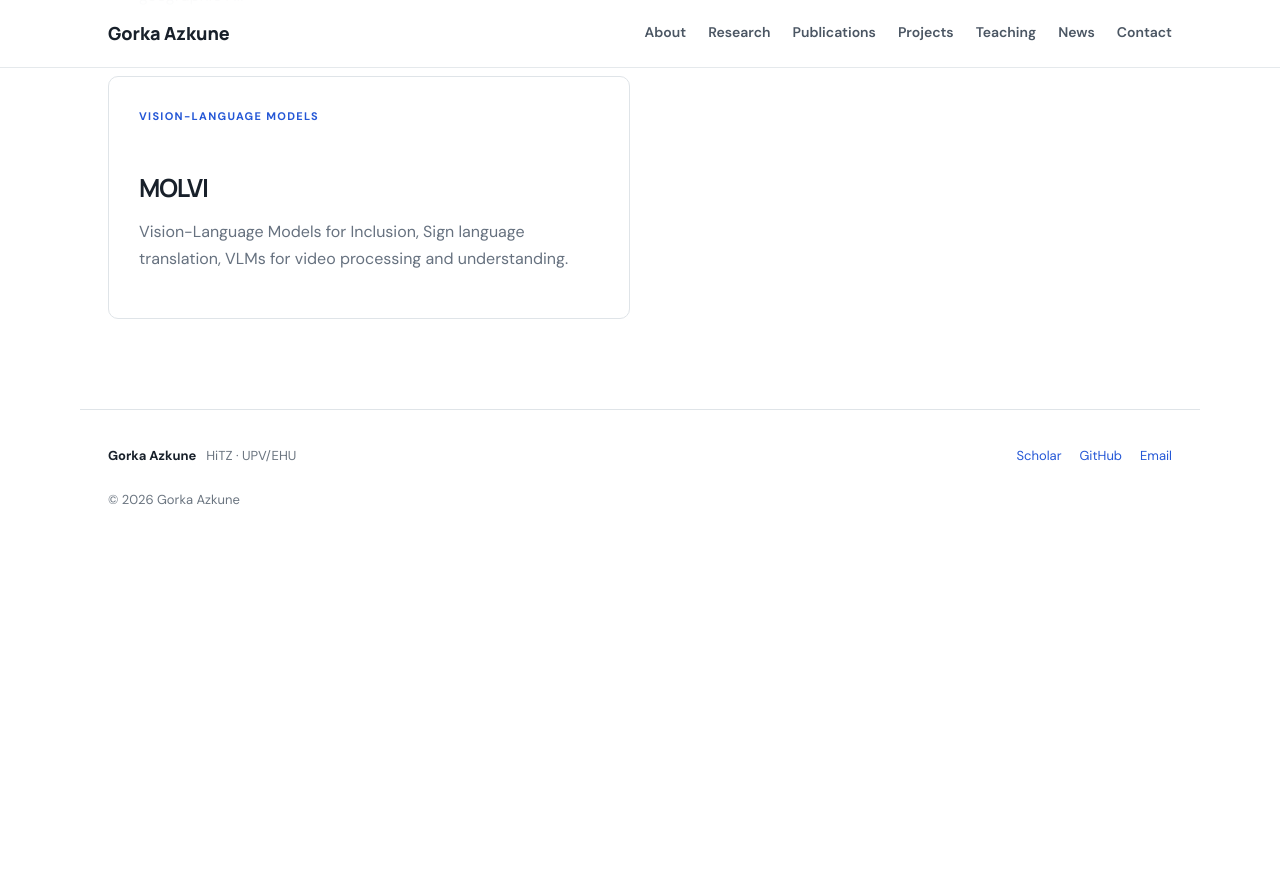
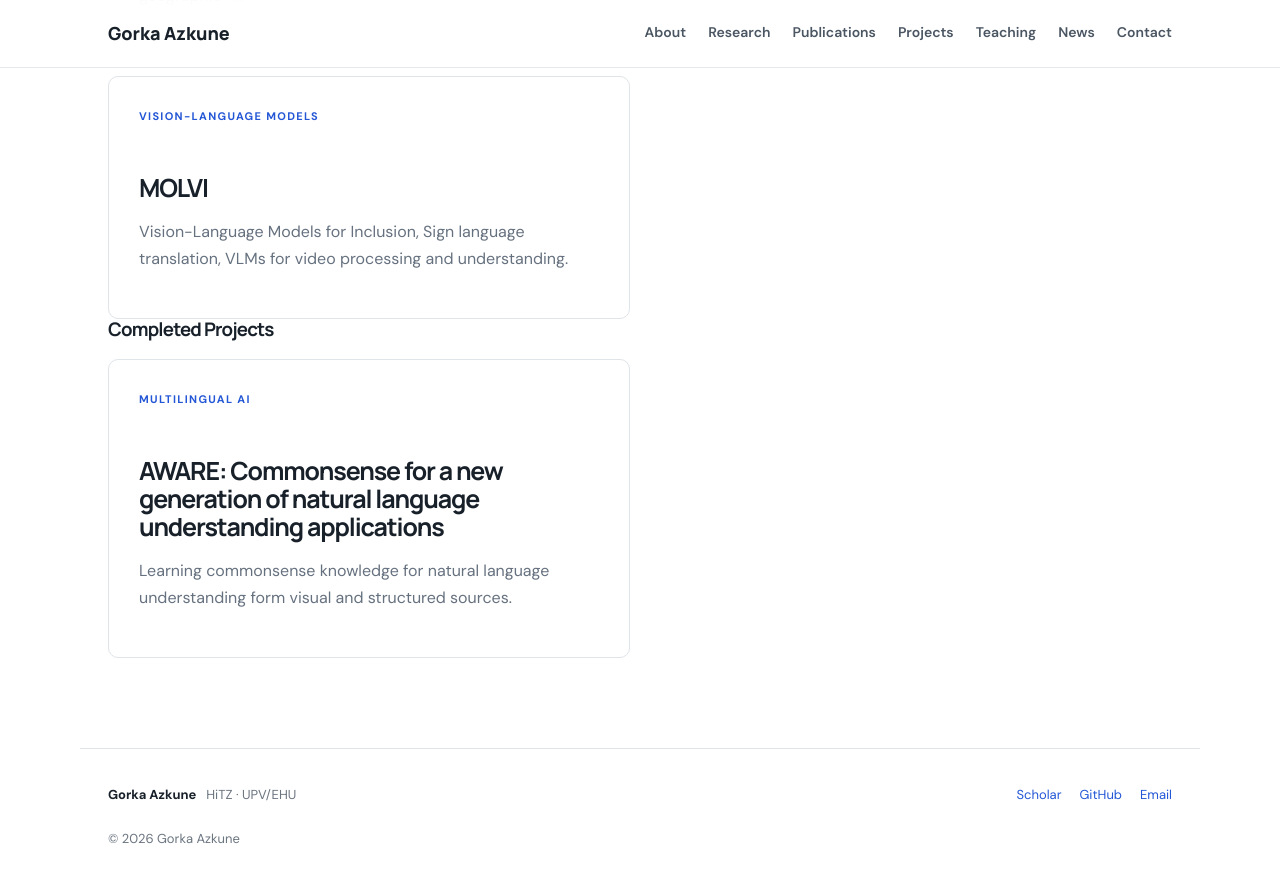
Before and after one commit to gazkune/gazkune.github.io, a Jekyll site: the page built from projects.md, in a window 1280 px wide and 900 px high, scrolled down 1127 px. Shown: the top 883 px of the window. Built offline with Jekyll 4.4.1, drawn with Linux system fonts in a browser that asks for light colours; before the commit the page ends 1688 px from its top, so only the background shows below that.

Commit message:
projects updated

```diff
--- a/projects.md
+++ b/projects.md
@@ -13,3 +13,8 @@ permalink: /projects/
 <article class="project-card"><p class="project-tag">Human-centered AI</p><h2>HumanAIze</h2><p>Reliable, ethical and human-centered multilingual AI, including bias, cultural understanding, trust and multimodal interaction.</p></article>
 <article class="project-card"><p class="project-tag">Vision-Language Models</p><h2>MOLVI</h2><p>Vision-Language Models for Inclusion, Sign language translation, VLMs for video processing and understanding.</p></article>
 </div>
+
+### Completed Projects
+<div class="project-grid">
+<article class="project-card"><p class="project-tag">Multilingual AI</p><h2>AWARE: Commonsense for a new generation of natural language understanding applications</h2><p>Learning commonsense knowledge for natural language understanding form visual and structured sources.</p></article>
+</div>
```
